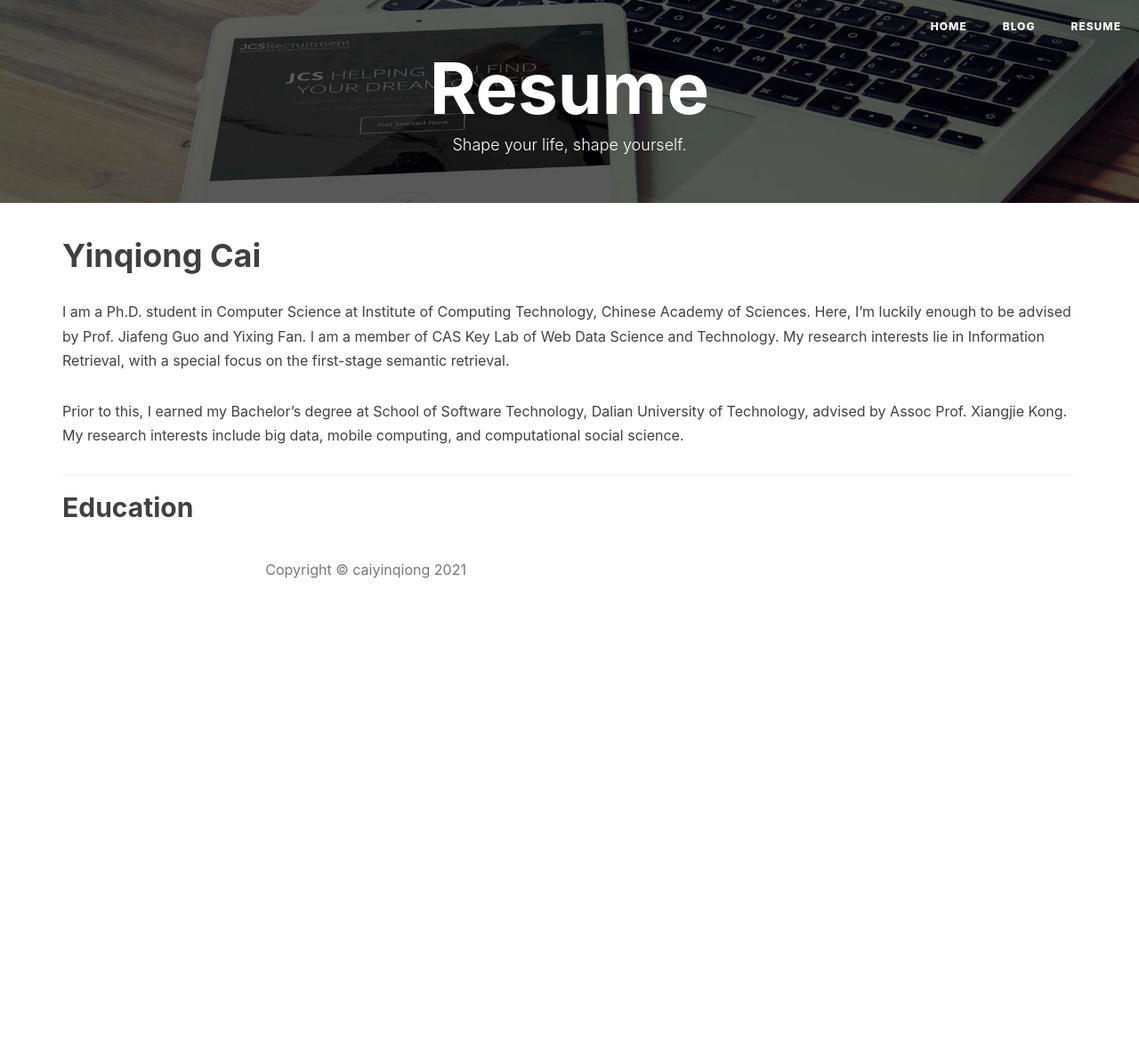
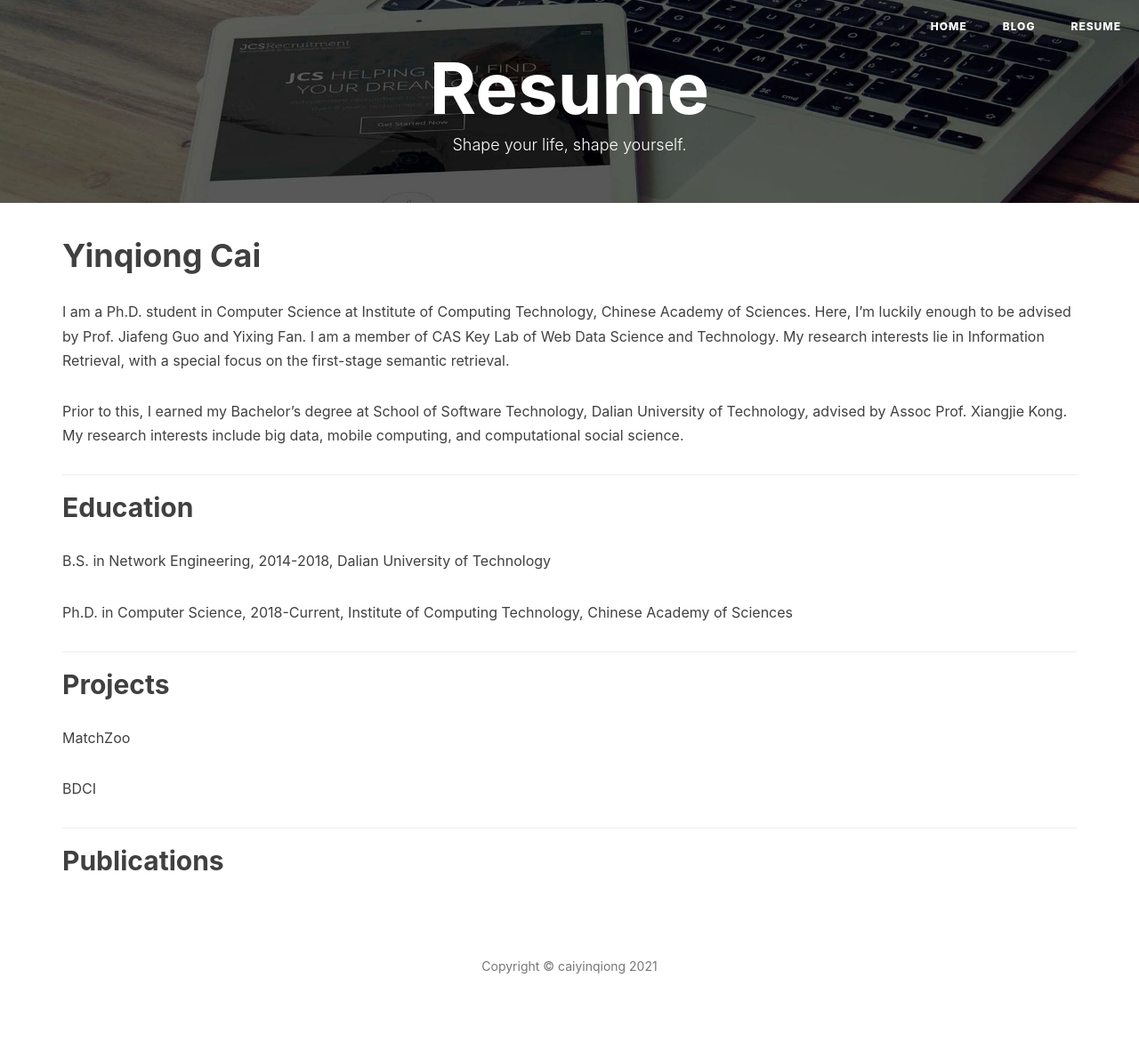
Before and after one commit to caiyinqiong/caiyinqiong.github.io, a Jekyll site: the page built from resume.html, in a window 1280 px wide. Shown: the whole page at 89% size. Built offline with Jekyll 4.4.1, drawn with Linux system fonts in a browser that asks for light colours; nearby versions of some CDN libraries; comment, search, counter and statistics services are not loaded; before the commit the page ends 900 px from its top, so only the background shows below that.

Commit message:
Update resume.html

```diff
--- a/resume.html
+++ b/resume.html
@@ -32,7 +32,7 @@ header-img: "img/post-bg-rwd.jpg"
     <hr>
     <h2>Education</h2>
 
-<ul style="list-style-type:none><li> B.S. in Network Engineering, 2014-2018, Dalian University of Technology </li>< /ul>
+<p> B.S. in Network Engineering, 2014-2018, Dalian University of Technology </p>
 <p> Ph.D. in Computer Science, 2018-Current, Institute of Computing Technology, Chinese Academy of Sciences </p>
 </section>
 
```
